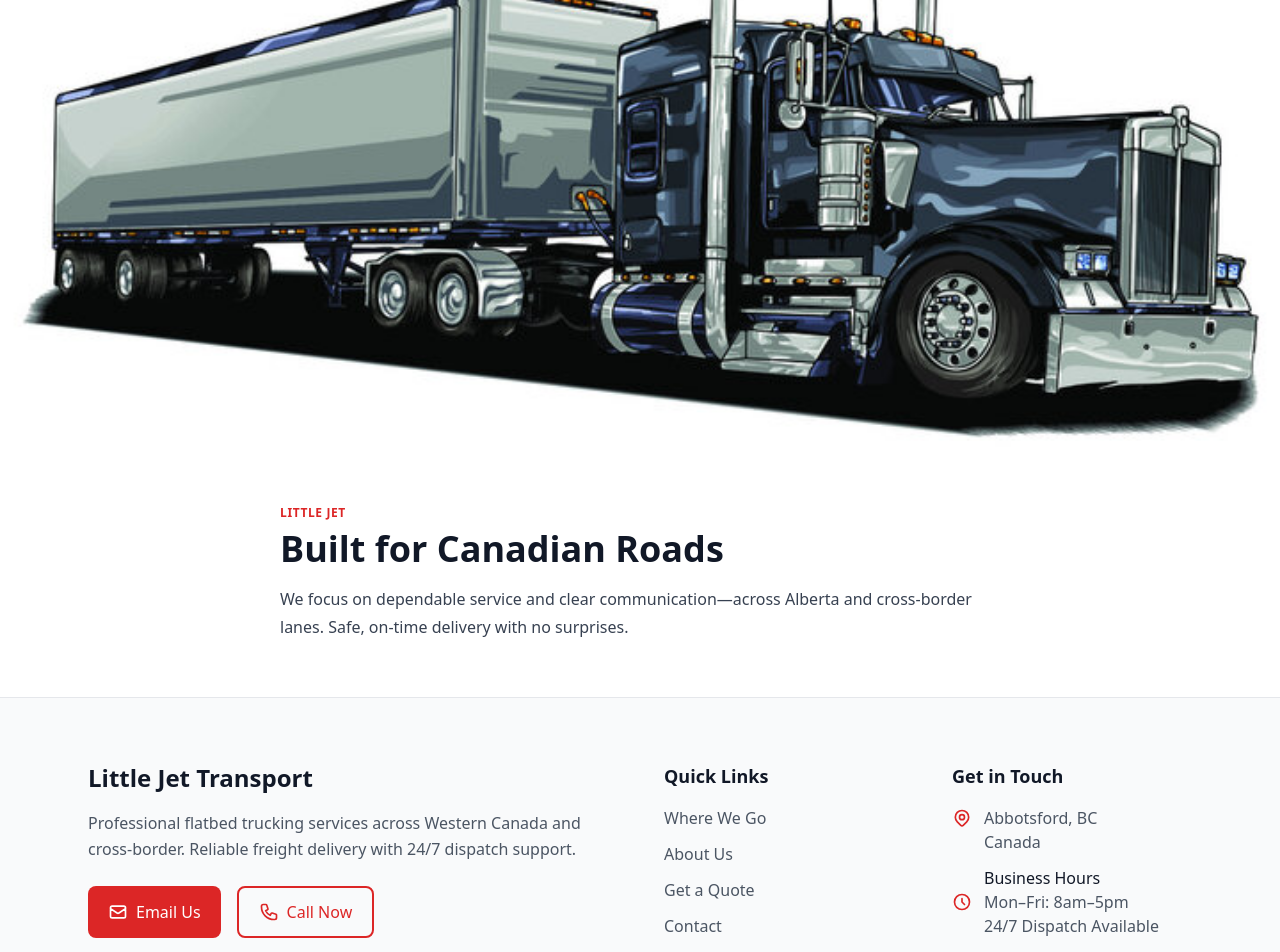
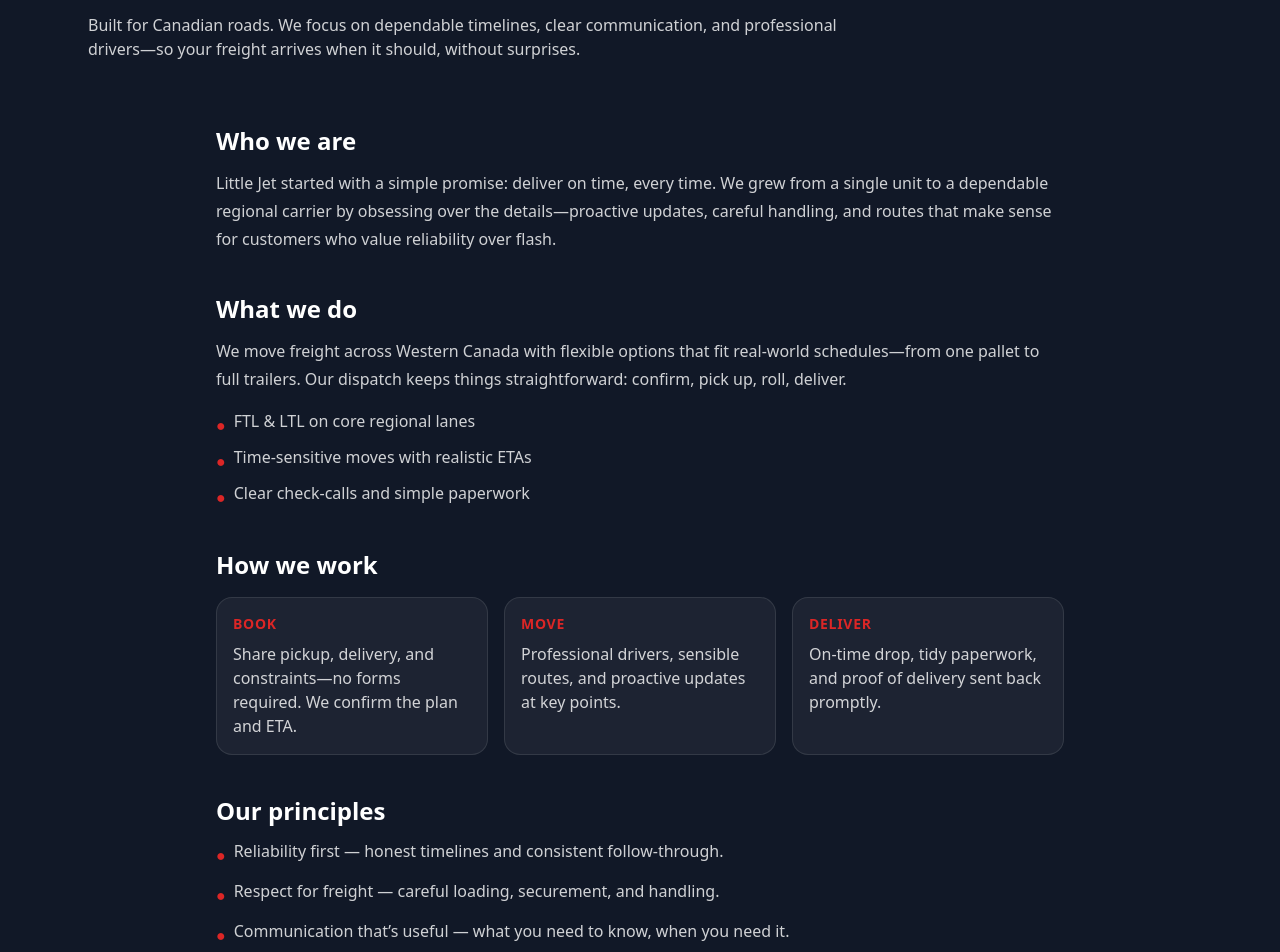
Before and after one commit to AngadSC/little-jet-site, a Next.js app: page /about in a window 1280 px wide. Shown: the part 240-1192 px from the top of the page. Built offline with nearby package versions, Linux system fonts and the light colour scheme.

Commit message:
Update page.tsx

```diff
--- a/src/app/about/page.tsx
+++ b/src/app/about/page.tsx
@@ -1,44 +1,120 @@
-import Image from "next/image";
+import type { Metadata } from "next";
 
-export const metadata = {
+export const metadata: Metadata = {
   title: "About Us | Little Jet Transport",
   description:
-    "Our story, mission, and values. Reliable FTL & LTL across Western Canada and Central US.",
+    "Our story, approach, and principles. Reliable regional trucking built for Western Canada.",
 };
 
 export default function AboutPage() {
   return (
-    <div className="bg-white text-neutral-800">
-      {/* FULL-BLEED IMAGE */}
-      <section
-        className="
-          relative w-screen left-1/2 right-1/2 -ml-[50vw] -mr-[50vw]
-        "
-      >
-        <div className="relative h-[45vh] sm:h-[60vh] lg:h-[75vh]">
-          <Image
-            src="/semi-drawing.jpg" // replace when you swap images
-            alt="Little Jet Transport"
-            fill
-            priority
-            className="object-cover"
-            sizes="100vw"
-          />
+    <div className="bg-neutral-900 text-white">
+      {/* HERO */}
+      <section className="mx-auto max-w-6xl px-4 sm:px-6 py-12 sm:py-16">
+        <div className="inline-flex items-center gap-2 text-xs font-semibold uppercase tracking-wider text-white/80">
+          <span className="h-2 w-2 rounded-full bg-brand-600" />
+          Little Jet Transport
         </div>
+        <h1 className="mt-3 text-3xl sm:text-5xl font-bold">About Us</h1>
+        <p className="mt-4 max-w-3xl text-white/80">
+          Built for Canadian roads. We focus on dependable timelines, clear communication, and
+          professional drivers—so your freight arrives when it should, without surprises.
+        </p>
       </section>
 
-      {/* TEXT BELOW */}
-      <section className="mx-auto max-w-3xl px-4 sm:px-6 py-10 sm:py-14">
-        <div className="text-xs font-semibold uppercase tracking-wider text-brand-600">
-          Little Jet
+      {/* BODY */}
+      <section className="mx-auto max-w-4xl px-4 sm:px-6 pb-14 sm:pb-20">
+        <div className="space-y-10">
+          {/* Who We Are */}
+          <div>
+            <h2 className="text-2xl font-semibold">Who we are</h2>
+            <p className="mt-3 leading-7 text-white/80">
+              Little Jet started with a simple promise: deliver on time, every time. We grew from a
+              single unit to a dependable regional carrier by obsessing over the details—proactive
+              updates, careful handling, and routes that make sense for customers who value
+              reliability over flash.
+            </p>
+          </div>
+
+          {/* What We Do */}
+          <div>
+            <h2 className="text-2xl font-semibold">What we do</h2>
+            <p className="mt-3 leading-7 text-white/80">
+              We move freight across Western Canada with flexible options that fit real-world
+              schedules—from one pallet to full trailers. Our dispatch keeps things straightforward:
+              confirm, pick up, roll, deliver.
+            </p>
+            <ul className="mt-4 grid gap-2 text-white/80">
+              <li className="flex gap-2">
+                <span className="text-brand-600 mt-1">●</span>
+                FTL &amp; LTL on core regional lanes
+              </li>
+              <li className="flex gap-2">
+                <span className="text-brand-600 mt-1">●</span>
+                Time-sensitive moves with realistic ETAs
+              </li>
+              <li className="flex gap-2">
+                <span className="text-brand-600 mt-1">●</span>
+                Clear check-calls and simple paperwork
+              </li>
+            </ul>
+          </div>
+
+          {/* How We Work */}
+          <div>
+            <h2 className="text-2xl font-semibold">How we work</h2>
+            <div className="mt-4 grid gap-4 sm:grid-cols-3">
+              {[
+                {
+                  t: "Book",
+                  d: "Share pickup, delivery, and constraints—no forms required. We confirm the plan and ETA.",
+                },
+                {
+                  t: "Move",
+                  d: "Professional drivers, sensible routes, and proactive updates at key points.",
+                },
+                {
+                  t: "Deliver",
+                  d: "On-time drop, tidy paperwork, and proof of delivery sent back promptly.",
+                },
+              ].map(({ t, d }) => (
+                <div
+                  key={t}
+                  className="rounded-2xl border border-white/10 bg-white/5 p-4"
+                >
+                  <div className="text-sm font-semibold uppercase tracking-wider text-brand-600">
+                    {t}
+                  </div>
+                  <p className="mt-2 text-white/80">{d}</p>
+                </div>
+              ))}
+            </div>
+          </div>
+
+          {/* Principles */}
+          <div>
+            <h2 className="text-2xl font-semibold">Our principles</h2>
+            <ul className="mt-3 grid gap-3 text-white/80">
+              <li className="flex gap-2">
+                <span className="text-brand-600 mt-1">●</span>
+                Reliability first — honest timelines and consistent follow-through.
+              </li>
+              <li className="flex gap-2">
+                <span className="text-brand-600 mt-1">●</span>
+                Respect for freight — careful loading, securement, and handling.
+              </li>
+              <li className="flex gap-2">
+                <span className="text-brand-600 mt-1">●</span>
+                Communication that’s useful — what you need to know, when you need it.
+              </li>
+            </ul>
+          </div>
+
+          {/* Footnote / Edit later */}
+          <p className="pt-2 text-sm text-white/60">
+            Note: Details on lanes, equipment, and compliance can be added here when you’re ready.
+          </p>
         </div>
-        <h1 className="mt-2 text-3xl sm:text-4xl font-bold text-neutral-900">
-          Built for Canadian Roads
-        </h1>
-        <p className="mt-4 leading-7 text-neutral-700">
-          We focus on dependable service and clear communication—across Alberta
-          and cross-border lanes. Safe, on-time delivery with no surprises.
-        </p>
       </section>
     </div>
   );
```
